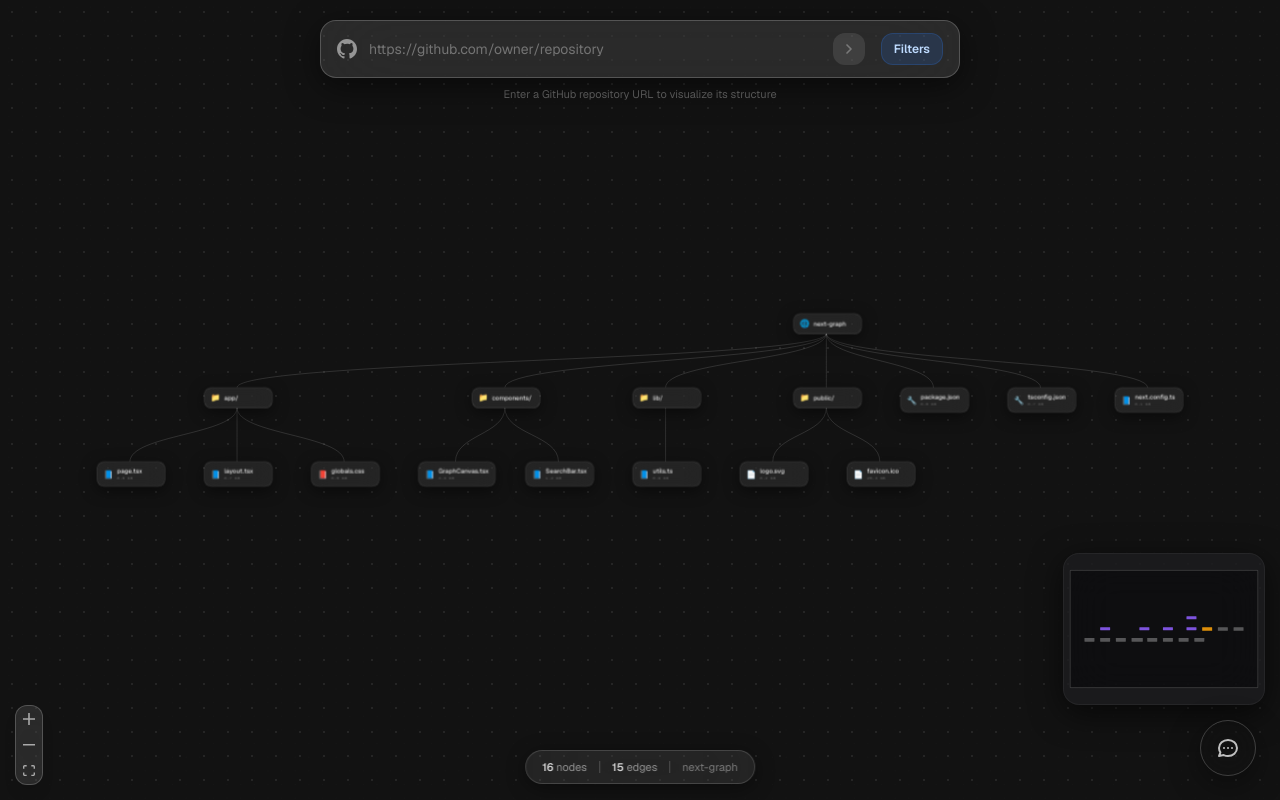
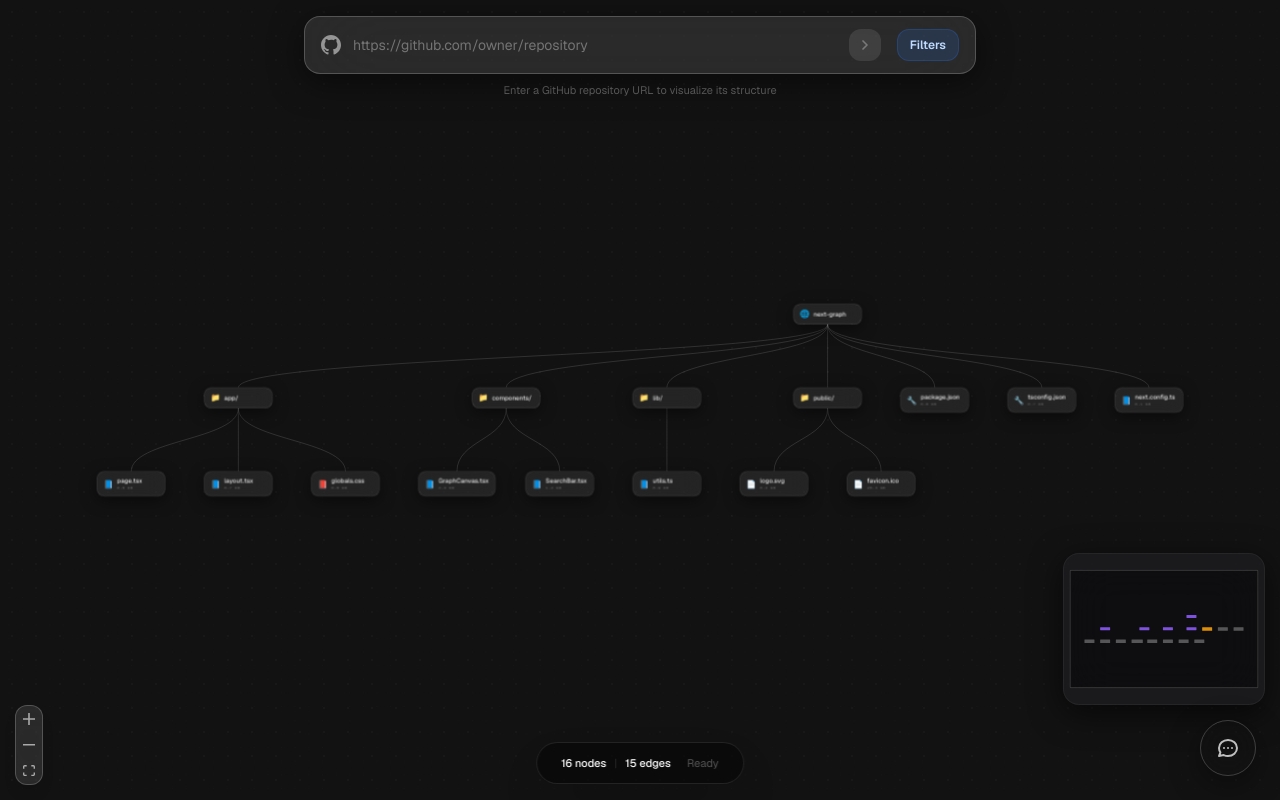
Before and after one commit to daiv09/next-graph, a Next.js app: page / in a window 1280 px wide. Built offline with nearby package versions, Linux system fonts and the light colour scheme.

Commit message:
Fix UI bugs: restore FilePreviewPanel, fix ChatPanel expansion, and resolve graph state issues

```diff
--- a/app/components/ChatPanel.tsx
+++ b/app/components/ChatPanel.tsx
@@ -3,6 +3,7 @@
 import React, { useState, useRef, useEffect } from 'react';
 import { motion, AnimatePresence } from 'framer-motion';
 import { type Node } from '@xyflow/react';
+import { useImperativeHandle, forwardRef } from 'react';
 
 export interface ChatMessage {
   id: string;
@@ -20,14 +21,14 @@ interface ChatPanelProps {
   onViewCode?: (node: Node) => void;
 }
 
-export function ChatPanel({
+export const ChatPanel = forwardRef<{ toggleChat: (open: boolean) => void }, ChatPanelProps>(({
   repoName,
   nodesCount,
   edgesCount,
   selectedNode,
   onSendMessage,
   onViewCode,
-}: ChatPanelProps) {
+}, ref) => {
   const [isOpen, setIsOpen] = useState(false);
   const [input, setInput] = useState('');
   const [messages, setMessages] = useState<ChatMessage[]>([
@@ -49,12 +50,9 @@ export function ChatPanel({
     scrollToBottom();
   }, [messages, isLoading]);
 
-  // Expand panel automatically when a node is selected to draw user attention
-  useEffect(() => {
-    if (selectedNode) {
-      setIsOpen(true);
-    }
-  }, [selectedNode]);
+  useImperativeHandle(ref, () => ({
+    toggleChat: (open: boolean) => setIsOpen(open)
+  }));
 
   const handleSubmit = async (e: React.FormEvent) => {
     e.preventDefault();
@@ -247,4 +245,4 @@ export function ChatPanel({
       </AnimatePresence>
     </>
   );
-}
+});
--- a/app/page.tsx
+++ b/app/page.tsx
@@ -91,11 +91,20 @@ function RepoGraphInner() {
     }
   }, []); // Run once on mount
 
+  // In RepoGraphInner component
+  const handleNodeClick = useCallback((_evt: React.MouseEvent, node: Node) => {
+    // Single click: Select the node (which triggers ChatPanel expansion via selectedNode)
+    setSelectedNode(node);
+  }, []);
+
+  // 2. Double click: Selects the node AND triggers the Chat Panel
+  // We need a ref to access the ChatPanel's "open" function
+  const chatPanelRef = useRef<{ toggleChat: (open: boolean) => void }>(null);
+
   const handleNodeDoubleClick = useCallback((_evt: React.MouseEvent, node: Node) => {
-    const nodeType = node.data?.nodeType || node.type;
-    if (nodeType === 'file' || nodeType === 'dependency') {
-      setPreviewNode(node);
-    }
+    setSelectedNode(node);
+    // Force the Chat Panel to open
+    chatPanelRef.current?.toggleChat(true);
   }, []);
 
   const handleSearch = useCallback(async (url: string) => {
@@ -153,48 +162,53 @@ function RepoGraphInner() {
   }, [setRepoUrl]);
 
   // ── Filtering ──────────────────────────────────────────────────────────────
-  const filteredNodes = useMemo(() => {
-    const directMatches = new Set<string>();
-    flowData.nodes.forEach(node => {
+  // ── REFACTORED FILTERING ──────────────────────────────────────────────────
+  // We compute visibility logic once and apply it to the nodes
+  const processedGraph = useMemo(() => {
+    const isNodeVisible = (node: Node) => {
       const d = node.data as GlassNodeData;
       const label = (d?.label ?? '').toLowerCase();
       const searchMatch = filters.search === '' || label.includes(filters.search.toLowerCase());
       const type = node.type || d?.nodeType;
+
       let typeMatch = true;
       if (type === 'folder') typeMatch = filters.showFolders;
       if (type === 'file') typeMatch = filters.showFiles;
       if (type === 'dependency') typeMatch = filters.showDependencies;
+
       let sizeMatch = true;
       if (filters.minSizeKb > 0 && (type === 'file' || type === 'dependency')) {
-        const size = (d?.size ?? 0) / 1024;
-        sizeMatch = size >= filters.minSizeKb;
+        sizeMatch = (d?.size ?? 0) / 1024 >= filters.minSizeKb;
       }
-      if (type === 'root' || (searchMatch && typeMatch && sizeMatch)) {
-        directMatches.add(node.id);
-      }
-    });
-    const keptIds = new Set<string>(directMatches);
-    const parentMap: Record<string, string> = {};
-    flowData.edges.forEach(edge => { parentMap[edge.target] = edge.source; });
-    directMatches.forEach(matchId => {
-      let current = matchId;
-      while (parentMap[current]) {
-        const parentId = parentMap[current];
-        if (keptIds.has(parentId)) break;
-        keptIds.add(parentId);
-        current = parentId;
-      }
-    });
-    return flowData.nodes.filter(node => keptIds.has(node.id));
-  }, [flowData.nodes, flowData.edges, filters]);
 
-  const filteredEdges = useMemo(() => {
-    const keptNodeIds = new Set(filteredNodes.map(n => n.id));
-    return flowData.edges.filter(edge => keptNodeIds.has(edge.source) && keptNodeIds.has(edge.target));
-  }, [flowData.edges, filteredNodes]);
+      return type === 'root' || (searchMatch && typeMatch && sizeMatch);
+    };
 
-  const displayNodes = filteredNodes.length;
-  const displayEdges = filteredEdges.length;
+    // 1. Identify which nodes are explicitly visible
+    const visibleNodeIds = new Set(
+      flowData.nodes.filter(isNodeVisible).map(n => n.id)
+    );
+
+    // 2. Mark nodes as hidden or visible
+    const nodes = flowData.nodes.map(node => ({
+      ...node,
+      hidden: !visibleNodeIds.has(node.id)
+    }));
+
+    // 3. Edges are hidden if either source OR target is hidden
+    const edges = flowData.edges.map(edge => ({
+      ...edge,
+      hidden: !visibleNodeIds.has(edge.source) || !visibleNodeIds.has(edge.target)
+    }));
+
+    return { nodes, edges };
+  }, [flowData, filters]);
+
+  // Use these in your GraphCanvas
+  const { nodes: displayNodes, edges: displayEdges } = processedGraph;
+
+  const visibleNodesCount = useMemo(() => processedGraph.nodes.filter(n => !n.hidden).length, [processedGraph]);
+  const visibleEdgesCount = useMemo(() => processedGraph.edges.filter(e => !e.hidden).length, [processedGraph]);
 
   const handleChatSendMessage = useCallback(async (text: string) => {
     const res = await fetch('http://localhost:8000/chat', {
@@ -217,23 +231,14 @@ function RepoGraphInner() {
 
   return (
     <>
-      <title>next-graph — GitHub Structure Visualizer</title>
-      <meta name="description" content="Visualize any GitHub repository as a beautiful hierarchical node graph." />
-      <main className="relative flex flex-col w-full h-screen overflow-hidden bg-[#121212]">
+      <main className="relative flex flex-col w-screen h-screen overflow-hidden bg-[#121212] font-sans">
 
-        {/* Subtle Dot Pattern Overlay */}
-        <div
-          aria-hidden="true"
-          className="absolute inset-0 z-0 pointer-events-none"
-          style={{
-            backgroundImage: 'radial-gradient(rgba(255, 255, 255, 0.08) 1px, transparent 1px)',
-            backgroundSize: '24px 24px',
-          }}
-        />
+        {/* Background Pattern */}
+        <div className="absolute inset-0 z-0 opacity-30 pointer-events-none" style={{ backgroundImage: 'radial-gradient(rgba(255, 255, 255, 0.08) 1px, transparent 1px)', backgroundSize: '24px 24px' }} />
 
-        {/* Top controls */}
-        <div className="absolute top-5 left-1/2 -translate-x-1/2 z-20 w-full max-w-2xl px-4 flex flex-col items-center gap-3 pointer-events-none">
-          <div className="w-full pointer-events-auto">
+        {/* --- TOP LAYER: Search & Filters --- */}
+        <header className="absolute top-0 left-0 w-full z-30 p-4 flex justify-center pointer-events-none">
+          <div className="w-full max-w-2xl pointer-events-auto flex flex-col gap-2">
             <SearchBar
               status={fetchStatus}
               errorMessage={errorMessage}
@@ -241,170 +246,67 @@ function RepoGraphInner() {
               isFilterOpen={isFilterOpen}
               onToggleFilter={() => setIsFilterOpen(!isFilterOpen)}
             />
-          </div>
             <AnimatePresence>
               {isFilterOpen && (
-              <motion.div
-                initial={{ opacity: 0, y: -10, scale: 0.95 }}
-                animate={{ opacity: 1, y: 0, scale: 1 }}
-                exit={{ opacity: 0, y: -10, scale: 0.95 }}
-                transition={{ duration: 0.2, ease: 'easeInOut' }}
-                className="w-full pointer-events-auto"
-              >
+                <motion.div initial={{ opacity: 0, height: 0 }} animate={{ opacity: 1, height: 'auto' }} exit={{ opacity: 0, height: 0 }}>
                   <FilterBar filters={filters} onChange={setFilters} />
                 </motion.div>
               )}
             </AnimatePresence>
           </div>
-
-        {/* Top Right Action Buttons (Export & Share & Timeline & Analytics) */}
-        {fetchStatus === 'success' && (
-          <div className="absolute top-20 right-4 z-30 flex items-center gap-3">
-            <ExportMenu projectName={displayLabel} />
-            <ShareButton repoUrl={currentRepoUrl} filters={filters} />
-            <motion.button
-              id="toggle-timeline-btn"
-              initial={{ opacity: 0, scale: 0.9 }}
-              animate={{ opacity: 1, scale: 1 }}
-              onClick={() => setShowTimeline(v => !v)}
-              style={{
-                padding: '8px 16px',
-                borderRadius: 12,
-                border: '1.5px solid rgba(167,139,250,0.5)',
-                background: showTimeline ? 'rgba(109,40,217,0.45)' : 'rgba(255,255,255,0.08)',
-                color: showTimeline ? '#e9d5ff' : 'rgba(255,255,255,0.7)',
-                fontSize: 12,
-                fontWeight: 600,
-                cursor: 'pointer',
-                backdropFilter: 'blur(12px)',
-                transition: 'background 0.2s, color 0.2s',
-                display: 'flex',
-                alignItems: 'center',
-                gap: 6,
-              }}
-              title="Show / hide commit timeline"
-            >
-              🎬 Timeline
-            </motion.button>
-
-            {meta?.analytics && (
-              <motion.button
-                initial={{ opacity: 0, scale: 0.9 }}
-                animate={{ opacity: 1, scale: 1 }}
-                onClick={() => setIsAnalyticsPanelOpen(!isAnalyticsPanelOpen)}
-                style={{
-                  padding: '8px 16px',
-                  borderRadius: 12,
-                  border: '1.5px solid rgba(14,165,233,0.5)',
-                  background: isAnalyticsPanelOpen ? 'rgba(14,165,233,0.45)' : 'rgba(255,255,255,0.08)',
-                  color: isAnalyticsPanelOpen ? '#bae6fd' : 'rgba(255,255,255,0.7)',
-                  fontSize: 12,
-                  fontWeight: 600,
-                  cursor: 'pointer',
-                  backdropFilter: 'blur(12px)',
-                  transition: 'background 0.2s, color 0.2s',
-                  display: 'flex',
-                  alignItems: 'center',
-                  gap: 6,
-                }}
-                title="Show / hide analytics"
-              >
-                📊 Analytics
-              </motion.button>
-            )}
-          </div>
-        )}
-
-        {/* Canvas */}
-        <motion.div
-          key={graphKey}
-          initial={{ opacity: 0, scale: 0.96 }}
-          animate={{ opacity: 1, scale: 1 }}
-          transition={{ type: 'spring', stiffness: 100, damping: 15, delay: 0.15 }}
-          className="relative z-10 flex-1 w-full h-full"
-          style={{ paddingBottom: showTimeline ? 90 : 0, transition: 'padding-bottom 0.3s' }}
-        >
-          <AnimatePresence>
-            {fetchStatus === 'loading' && <LoadingOverlay />}
-          </AnimatePresence>
-          <GraphCanvas
-            key={graphKey}
-            nodes={filteredNodes}
-            edges={filteredEdges}
-            nodeTypes={nodeTypes}
-            onSelectedNodeChange={setSelectedNode}
-            onNodeDoubleClick={handleNodeDoubleClick}
-          />
-          <SpotlightSearch />
-          <TourPanel />
-        </motion.div>
-
-        {/* Commit Timeline — pinned to bottom above footer */}
-        <AnimatePresence>
-          {showTimeline && (
-            <motion.div
-              key="timeline"
-              initial={{ opacity: 0, y: 30 }}
-              animate={{ opacity: 1, y: 0 }}
-              exit={{ opacity: 0, y: 30 }}
-              transition={{ duration: 0.35, ease: 'easeOut' }}
-              style={{
-                position: 'absolute',
-                bottom: 56,
-                left: '50%',
-                transform: 'translateX(-50%)',
-                zIndex: 25,
-                width: 'calc(100% - 48px)',
-                maxWidth: 900,
-              }}
-            >
-              <CommitTimeline repoUrl={currentRepoUrl} />
-            </motion.div>
-          )}
-        </AnimatePresence>
-
-        {/* Analytics Panel */}
-        <AnimatePresence>
-          {isAnalyticsPanelOpen && meta?.analytics && (
-            <AnalyticsPanel analytics={meta.analytics} onClose={() => setIsAnalyticsPanelOpen(false)} />
-          )}
-        </AnimatePresence>
-
-        {/* Footer */}
-        <motion.footer
-          initial={{ opacity: 0, y: 12 }}
-          animate={{ opacity: 1, y: 0 }}
-          transition={{ delay: 0.9, duration: 0.5 }}
-          className="absolute bottom-4 left-1/2 -translate-x-1/2 z-20 flex items-center gap-3 px-4 py-2 rounded-full bg-white/8 backdrop-blur-2xl border border-white/15 shadow-[0_4px_20px_rgba(0,0,0,0.4)]"
-          aria-label="Graph statistics"
-        >
-          <span className="text-[11px] text-white/50"><span className="text-white/80 font-semibold">{displayNodes}</span> nodes</span>
-          <span className="w-px h-3 bg-white/20" aria-hidden="true" />
-          <span className="text-[11px] text-white/50"><span className="text-white/80 font-semibold">{displayEdges}</span> edges</span>
-          <span className="w-px h-3 bg-white/20" aria-hidden="true" />
-          <span className="text-[11px] text-white/40">{displayLabel}</span>
-          {meta?.truncated && (
-            <>
-              <span className="w-px h-3 bg-white/20" aria-hidden="true" />
-              <span className="text-[11px] text-amber-400/70">⚠ truncated</span>
-            </>
-          )}
-          {meta?.stars !== undefined && meta.stars > 0 && (
-            <>
-              <span className="w-px h-3 bg-white/20" aria-hidden="true" />
-              <span className="text-[11px] text-white/40">⭐ {meta.stars.toLocaleString()}</span>
-            </>
-          )}
-        </motion.footer>
+        </header>
 
         <ChatPanel
+          ref={chatPanelRef}
           repoName={displayLabel}
-          nodesCount={displayNodes}
-          edgesCount={displayEdges}
+          nodesCount={visibleNodesCount}
+          edgesCount={visibleEdgesCount}
           selectedNode={selectedNode}
           onSendMessage={handleChatSendMessage}
           onViewCode={node => setPreviewNode(node)}
         />
+
+        {/* --- SIDE LAYER: Floating Action Buttons --- */}
+        {fetchStatus === 'success' && (
+          <aside className="absolute top-20 right-4 z-30 flex flex-col gap-2">
+            <ExportMenu projectName={displayLabel} />
+            <ShareButton repoUrl={currentRepoUrl} filters={filters} />
+            <button onClick={() => setShowTimeline(!showTimeline)} className="p-2 bg-white/10 rounded-lg hover:bg-white/20 transition">🎬 Timeline</button>
+            {meta?.analytics && <button onClick={() => setIsAnalyticsPanelOpen(!isAnalyticsPanelOpen)} className="p-2 bg-white/10 rounded-lg">📊 Analytics</button>}
+          </aside>
+        )}
+
+        {/* --- CENTER LAYER: The Graph Canvas --- */}
+        <section className="flex-1 w-full h-full relative z-10">
+          <GraphCanvas
+            nodes={processedGraph.nodes}
+            edges={processedGraph.edges}
+            nodeTypes={nodeTypes}
+            onSelectedNodeChange={setSelectedNode}
+            onNodeClick={handleNodeClick}
+            onNodeDoubleClick={handleNodeDoubleClick}
+          />
+          {/* Spotlight Search Overlay */}
+          <SpotlightSearch />
+
+          <TourPanel />
+          {/* Tour Overlay */}
+          {fetchStatus === 'loading' && <LoadingOverlay />}
+        </section>
+
+
+        {/* --- BOTTOM LAYER: Footer & Panels --- */}
+        <footer className="absolute bottom-4 left-1/2 -translate-x-1/2 z-40 flex items-center gap-4 px-6 py-3 rounded-full bg-black/40 backdrop-blur-xl border border-white/10 shadow-2xl">
+          <div className="flex items-center gap-2 text-[11px] text-white/60">
+            <span className="text-white font-medium">{visibleNodesCount} nodes</span>
+            <span className="opacity-20">|</span>
+            <span className="text-white font-medium">{visibleEdgesCount} edges</span>
+          </div>
+          <div className="text-[11px] text-white/30 truncate max-w-[120px]">{meta?.repo || "Ready"}</div>
+        </footer>
+
+        <AnimatePresence>{showTimeline && <CommitTimeline repoUrl={currentRepoUrl} />}</AnimatePresence>
+        <AnimatePresence>{isAnalyticsPanelOpen && <AnalyticsPanel analytics={meta.analytics} onClose={() => setIsAnalyticsPanelOpen(false)} />}</AnimatePresence>
 
         <AnimatePresence>
           {previewNode && (() => {
```
Also changed, not shown: app/components/GraphCanvas.tsx (+26 -8 lines), app/components/LoadingOverlay.tsx (+5 -5 lines), app/utils/graphBuilder.ts (+17 -3 lines). Lines whose indentation alone changed are shown as unchanged.
